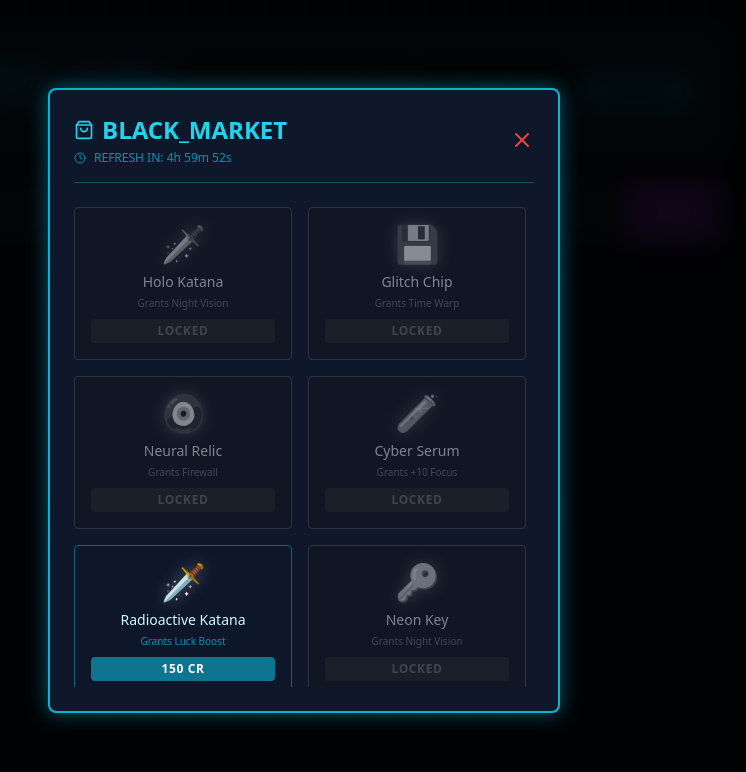
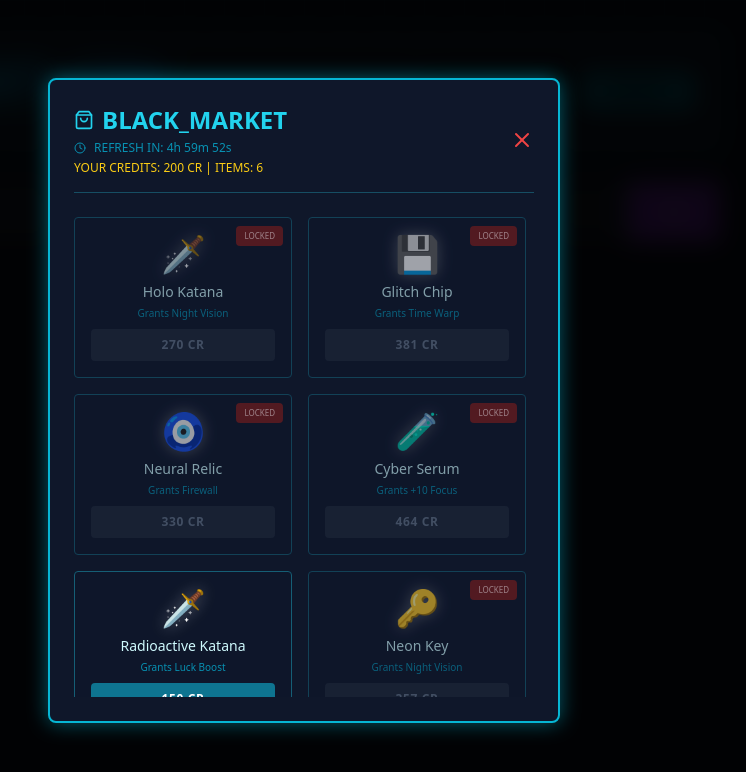
Before and after one commit to rajlakheradev-creator/Habit-control-app, a Next.js app: page / in a window 1280 px wide. Both pictures are taken after a click on the button "MARKET". Shown: the top 772 px of the page, without its empty margins (336-1082 px from the left). Built offline with nearby package versions, Linux system fonts and the light colour scheme.

Commit message:
Enhance ShopModal with debug information
Added debug info for user credits and shop items.

```diff
--- a/src/components/ShopModal.js
+++ b/src/components/ShopModal.js
@@ -43,6 +43,10 @@ export default function ShopModal({ isOpen, onClose, userPoints, shopItems, last
               <Clock className="w-3 h-3" />
               <span>REFRESH IN: {timeLeft}</span>
             </div>
+            {/* Debug Info - Remove this later */}
+            <div className="text-xs text-yellow-400 mt-1">
+              YOUR CREDITS: {userPoints} CR | ITEMS: {shopItems.length}
+            </div>
           </div>
           <button onClick={onClose} className="text-red-500 hover:text-red-400">
             <X size={24} />
@@ -53,12 +57,14 @@ export default function ShopModal({ isOpen, onClose, userPoints, shopItems, last
         <div className="grid grid-cols-2 gap-4 max-h-[60vh] overflow-y-auto pr-2 custom-scrollbar">
           {shopItems.map((item) => {
             const canAfford = userPoints >= item.price;
+            console.log(`Item: ${item.name}, Price: ${item.price}, User Points: ${userPoints}, Can Afford: ${canAfford}`);
+
             return (
               <div
                 key={item.id}
                 className={`
                   relative border border-cyan-800 bg-slate-900/50 p-4 rounded flex flex-col items-center text-center transition-all group
-                  ${canAfford ? "hover:border-cyan-400 cursor-pointer" : "opacity-50 grayscale"}
+                  ${canAfford ? "hover:border-cyan-400 hover:scale-105" : "opacity-60"}
                 `}
               >
                 <div className="text-4xl mb-2 filter drop-shadow-[0_0_8px_rgba(255,255,255,0.3)]">
@@ -71,14 +77,20 @@ export default function ShopModal({ isOpen, onClose, userPoints, shopItems, last
                   onClick={() => canAfford && onBuy(item)}
                   disabled={!canAfford}
                   className={`
-                    w-full py-1 rounded text-xs font-bold uppercase tracking-wider
+                    w-full py-2 rounded text-xs font-bold uppercase tracking-wider transition-all
                     ${canAfford
-                      ? "bg-cyan-700 text-white hover:bg-cyan-500 hover:shadow-[0_0_10px_cyan]"
-                      : "bg-slate-800 text-slate-500"}
+                      ? "bg-cyan-700 text-white hover:bg-cyan-500 hover:shadow-[0_0_10px_cyan] cursor-pointer active:scale-95"
+                      : "bg-slate-800 text-slate-500 cursor-not-allowed"}
                   `}
                 >
-                  {canAfford ? `${item.price} CR` : "LOCKED"}
+                  {item.price} CR
                 </button>
+
+                {!canAfford && (
+                  <div className="absolute top-2 right-2 bg-red-900 text-red-200 text-[8px] px-2 py-1 rounded">
+                    LOCKED
+                  </div>
+                )}
               </div>
             );
           })}
```
